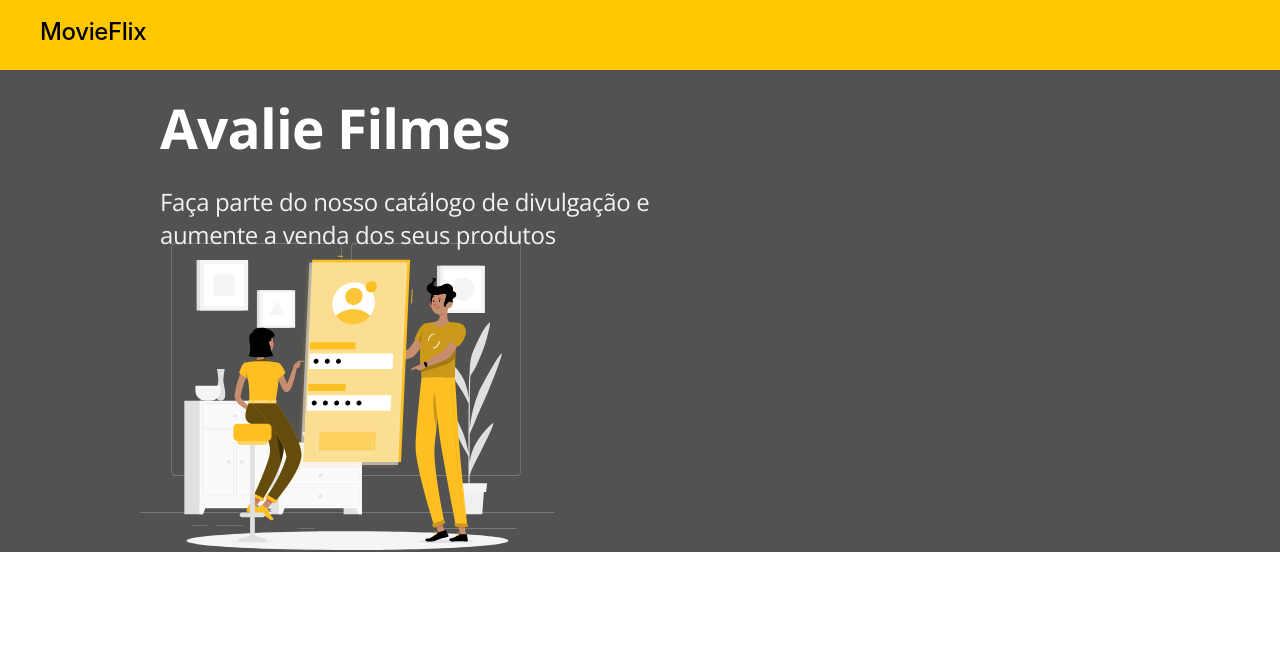
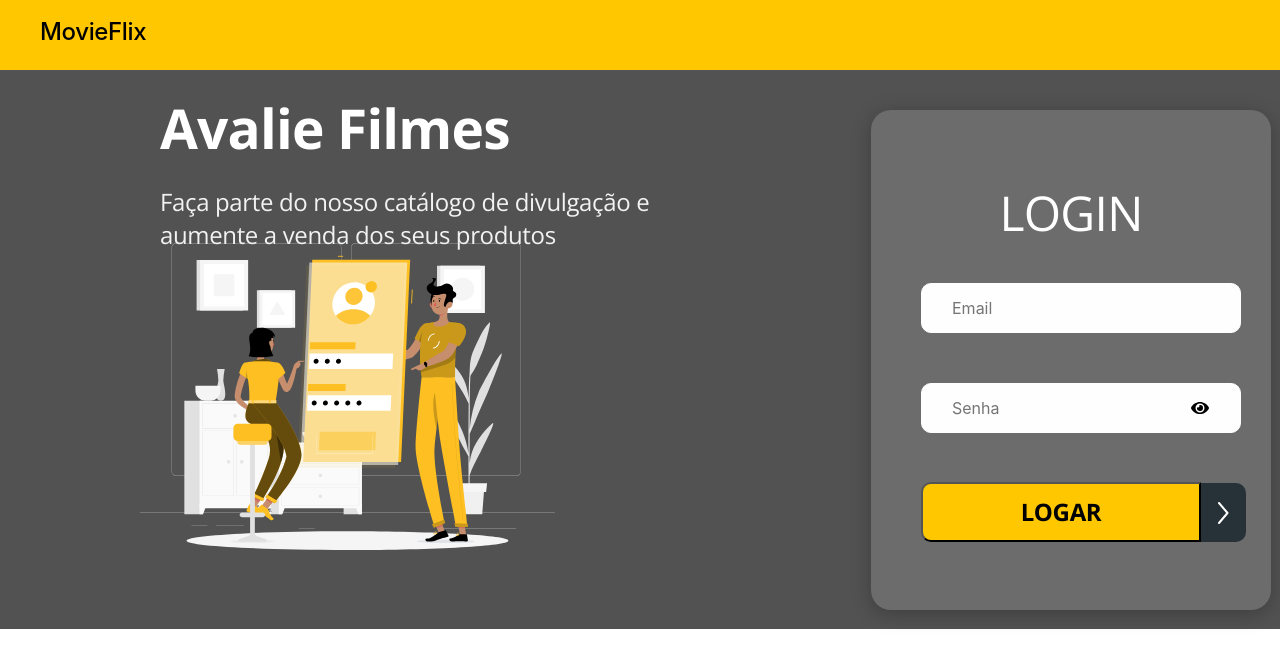
Before and after one commit to eduardomsj/movieflixbds, a React (Create React App) app in the folder front-web/: page / in a window 1280 px wide. Shown: the top 668 px of the page. Built offline with nearby package versions, Linux system fonts and the light colour scheme; no server answers.

Commit message:
Home Page with Auth, requests.ts and auth.ts created

```diff
--- a/front-web/src/App.tsx
+++ b/front-web/src/App.tsx
@@ -1,11 +1,14 @@
 import React from 'react';
 import Routes from './Routes';
+import { ToastContainer } from 'react-toastify';
+import 'react-toastify/dist/ReactToastify.min.css';
 import './app.scss';
 
 const App = () => {
     return (
         <>
             <Routes />
+            <ToastContainer />
         </>
     )
 }
--- /dev/null
+++ b/front-web/src/core/utils/auth.ts
@@ -0,0 +1,68 @@
+import jwtDecode from 'jwt-decode';
+export const CLIENT_ID = process.env.REACT_APP_CLIENT_ID ?? 'movieflix';
+export const CLIENT_SECRET = process.env.REACT_APP_CLIENT_SECRET ?? 'movieflix123';
+
+
+export type LoginResponse = {
+
+    access_token: string;
+    expires_in: number;
+    scope: string;
+    token_type: string;
+    userFirstName: string;
+    userUserId: number;
+}
+
+export type Role = 'ROLE_VISITOR' | 'ROLE_MEMBER';
+
+type AccessToken = {
+    exp: number;
+    user_name: string;
+    authorities: Role[];
+}
+
+export const saveSessionData = (loginResponse: LoginResponse) => {
+    localStorage.setItem('authData', JSON.stringify(loginResponse));
+
+}
+
+export const getSessionData = () => {
+    const sessionData = localStorage.getItem('authData') || '{}';
+    const parsedSessionData = JSON.parse(sessionData);
+    return parsedSessionData as LoginResponse;
+}
+
+export const logout = () => {
+    localStorage.removeItem('authData');
+}
+
+export const getAccessTokenDecoded = () => {
+    const sessionData = getSessionData();
+
+    try {
+        const tokenDecoded = jwtDecode(sessionData.access_token);
+        return tokenDecoded as AccessToken;
+    } catch(error) {
+        return {} as AccessToken;
+    }
+}
+
+export const isTokenValid = () => {
+    const { exp } = getAccessTokenDecoded();
+
+    return Date.now() <= exp * 1000;
+}
+export const isAuthenticated = () => {
+    const sessionData = getSessionData();
+
+    return sessionData.access_token && isTokenValid();
+}
+export const isAllowedByRole = (routeRoles: Role[] = []) => {
+    if (routeRoles.length === 0) {
+        return true
+    }
+
+    const { authorities } = getAccessTokenDecoded();
+
+    return routeRoles.some(role => authorities?.includes(role));
+}
--- /dev/null
+++ b/front-web/src/core/utils/request.ts
@@ -0,0 +1,51 @@
+import axios, {Method} from 'axios';
+import qs from 'qs';
+import { CLIENT_ID, CLIENT_SECRET, getSessionData } from './auth';
+
+type RequestParams = {
+    method?: Method;
+    url: string;
+    data?: object | string;
+    params?: object;
+    headers?: object;
+}
+
+type LoginData = {
+    username: string;
+    password: string;
+}
+
+const BASE_URL = process.env.REACT_APP_BACKEND_URL ?? 'http://localhost:8080';
+
+export const makeRequest = ({method = 'GET', url, data, params, headers}: RequestParams)=>{
+
+    return axios({
+        method,
+        url: `${BASE_URL}${url}`,
+        data,
+        params,
+        headers
+    });
+}
+
+export const makePrivateRequest = ({ method = 'GET', url, data, params}: RequestParams) => {
+    const sessionData = getSessionData();
+    const headers = {
+        'Authorization': `Bearer ${sessionData.access_token}`
+    }
+
+    return makeRequest({method, url, data, params, headers});
+}
+
+
+export const makeLogin = (loginData: LoginData) => {
+    const token = `${CLIENT_ID}:${CLIENT_SECRET}`;
+
+    const headers = {
+        Authorization: `Basic ${window.btoa(token)}`,
+        'Content-Type': 'application/x-www-form-urlencoded',
+    }
+
+    const payload = qs.stringify({ ...loginData, grant_type: 'password'});
+    return makeRequest({url:'/oauth/token', data: payload, method:'POST', headers});
+}
--- /dev/null
+++ b/front-web/src/pages/Auth/index.tsx
@@ -0,0 +1,96 @@
+import React, { useState } from 'react';
+import { Link, useHistory } from 'react-router-dom';
+import { useForm } from 'react-hook-form';
+import { toast } from 'react-toastify';
+import { makeLogin } from '../../core/utils/request';
+import { saveSessionData } from '../../core/utils/auth';
+import { FontAwesomeIcon } from '@fortawesome/react-fontawesome';
+import { faEye, faEyeSlash } from '@fortawesome/free-solid-svg-icons';
+import { ReactComponent as Arrow } from '../../core/assets/images/seta.svg';
+import './styles.scss';
+
+type FormData = {
+    username: string;
+    password: string;
+}
+
+const Auth = () => {
+    const { register, handleSubmit, errors } = useForm<FormData>();
+    const history = useHistory();
+
+    const onSubmit = (data: FormData) => {
+        makeLogin(data)
+            .then(response => {
+                saveSessionData(response.data)
+                history.push('/movies')
+                toast.info(`Olá ${data.username}, seja bem vindo(a)!`)
+            })
+        .catch(() => {
+            toast.error("Erro ao realizar login!")
+        })
+    };
+
+    const [ showEye, setShowEye ] = useState(false);
+    const togglePasswordVisibility = () => {
+        setShowEye(showEye ? false : true);
+    };
+
+    return (
+        <form className="form-content" onSubmit={handleSubmit(onSubmit)}>
+            <div>
+                <h1 className="form-title">Login</h1>
+                <div>
+                    <input
+                        type="email"
+                        placeholder="Email"
+                        className="form-input-email"
+                        name="username"
+                        ref={register({
+                            required: "Campo obrigatório",
+                            pattern: {
+                                value: /^[A-Z0-9._%+-]+@[A-Z0-9.-]+\.[A-Z]{2,}$/i,
+                                message: "Email inválido"
+                            }
+                        })}
+                    />
+                    { errors.username && (
+                        <div className="invalid-feedback d-block input-invalid">
+                            {errors.username.message}
+                        </div>
+                    ) }
+                </div>
+                <div>
+                    <div>
+                        <input
+                            type={showEye ? "text" : "password"}
+                            placeholder="Senha"
+                            className="form-input-password"
+                            name="password"
+                            ref={register({
+                                required: "Campo obrigatório"
+                            })}
+                        />
+                        <Link to="#" className="btn-eye" onClick={togglePasswordVisibility}>
+                            {showEye ? <FontAwesomeIcon icon={faEyeSlash} className="input-eyes" /> : <FontAwesomeIcon icon={faEye} className="input-eyes" /> }
+                        </Link>
+                        { errors.password && (
+                            <div className="invalid-feedback d-block input-invalid">
+                                {errors.password.message}
+                            </div>
+                        ) }
+                    </div>
+                </div>
+                <div className="d-flex content-btn">
+                    <button className="btn-form">
+                        <h3 className={"btn-text"}>LOGAR</h3>
+                    </button>
+                    <div className="div-arrow">
+                        <Arrow />
+                    </div>
+                </div>
+            </div>
+        </form>
+    )
+}
+
+export default Auth;
--- /dev/null
+++ b/front-web/src/pages/Auth/styles.scss
@@ -0,0 +1,97 @@
+.form-content{
+
+    width: 400px;
+    height: 500px;
+    margin-left: 180px;
+    margin-top: 40px;
+
+    background: #6C6C6C;
+    box-shadow: 0px 4px 20px rgba(0, 0, 0, 0.25);
+    border-radius: 20px;
+}
+
+.form-title{
+    margin-top: 70px;
+    font-family: Open Sans;
+    font-style: normal;
+    font-weight: normal;
+    font-size: 48px;
+    line-height: 65px;
+    text-align: center;
+    letter-spacing: -0.015em;
+    text-transform: uppercase;
+    color: #FFFFFF;
+}
+
+.form-input-email{
+    width: 320px;
+    height: 50px;
+    margin-left: 50px;
+    padding-left: 30px;
+    margin-top: 30px;
+    background: #FEFEFE;
+    border: 1px solid #FEFEFE;
+    box-sizing: border-box;
+    border-radius: 10px;
+    outline: 0px !important;
+}
+.form-input-password{
+    width: 320px;
+    height: 50px;
+    padding-left: 30px;
+    margin-left: 50px;
+    margin-top: 50px;
+    background: #FEFEFE;
+    border: 1px solid #FEFEFE;
+    box-sizing: border-box;
+    border-radius: 10px;
+    outline: 0px !important;
+}
+
+.input-eyes{
+    margin-left: -50px;
+    color: #000;
+
+}
+
+.content-btn{
+    margin-top: 50px;
+}
+.btn-form{
+    display: flex;
+    align-items: center;
+    justify-content: center;
+    width: 280px;
+    height:60px;
+    margin-top: -1px;
+    margin-left: 50px;
+    padding-top: 10px;
+    background: #FFC700;
+    border-radius: 10px 0 0 10px;
+    outline: 0px !important;
+}
+.btn-text{
+    font-family: Open Sans;
+    font-style: normal;
+    font-weight: bold;
+    font-size: 24px;
+    text-align: center;
+    letter-spacing: -0.015em;
+    color: #000000;
+
+}
+.div-arrow{
+    background-color: #263238;
+    width: 45px;
+    height: 59px;
+    border-radius: 0 10px 10px 0;
+    display: flex;
+    align-items: center;
+    justify-content: center;
+    color: #FFF
+}
+
+.input-invalid{
+    margin-left: 50px;
+    color: #FFF !important;
+}
--- a/front-web/src/pages/Home/index.tsx
+++ b/front-web/src/pages/Home/index.tsx
@@ -1,6 +1,7 @@
 import React from 'react';
 import {ReactComponent as Image} from '../../core/assets/images/home-image.svg';
 import Navbar from '../../core/components/Navbar';
+import Auth from '../Auth';
 import './styles.scss';
 
 const Home = () => {
@@ -22,6 +23,7 @@ const Home = () => {
                         </div>
                     </div>
                 </div>
+            <Auth />
             </div>
         </>
     )
```
Also changed, not shown: front-web/package.json (+8 -0 lines), front-web/src/core/assets/images/seta.svg (added), 1 other file (tests, documents, lock files or other folders).
